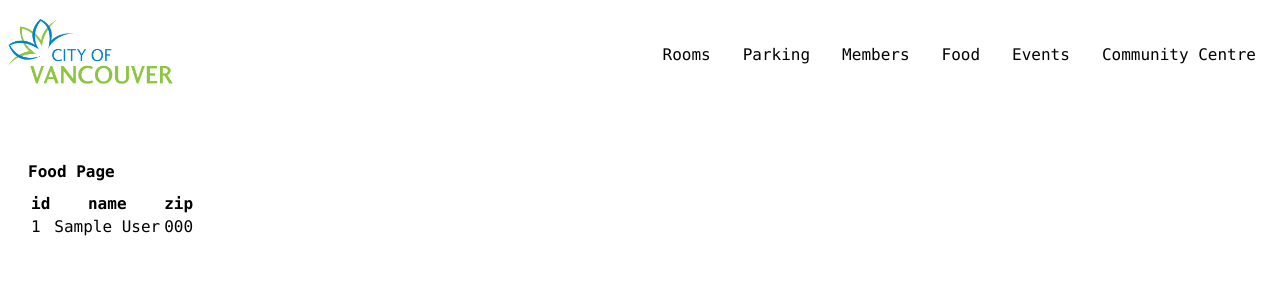
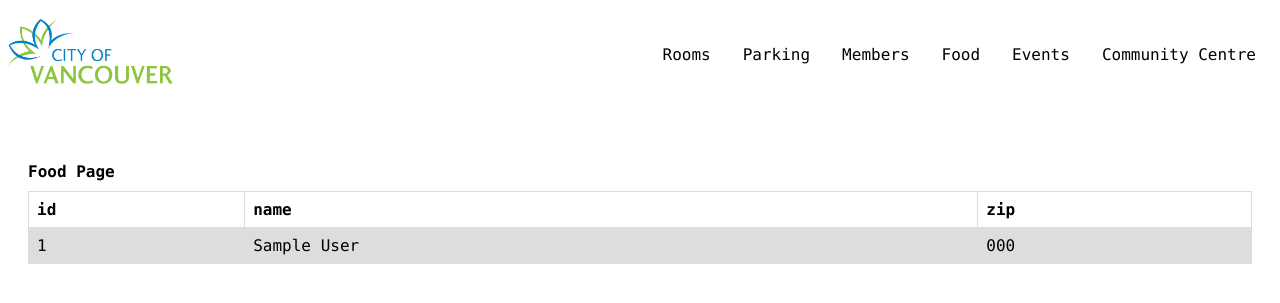
Before and after one commit to DavidCai1246/Community-Centre-SQL-Project, a PHP site: page /food.php in a window 1280 px wide. Shown: the top 303 px of the page. Run offline with PHP 8.4, Linux system fonts and the light colour scheme; tables that the repository leaves empty or names only in its code hold one stand-in row (values such as "Sample post").

Commit message:
added css table style

```diff
--- a/css/style.css
+++ b/css/style.css
@@ -6,7 +6,7 @@ html *
    font-family: "Lucida Console", "Courier New", monospace;
 }
 
-
+/* navbar style, adapted from w3 */
 ul {
     list-style-type: none;
     margin: 0;
@@ -30,3 +30,20 @@ ul {
   li a:hover:not(.active) {
     background-color: rgb(185, 255, 209);
   }
+
+
+ /* this is for main table style, adapted from w3  */
+  table {
+  font-family: arial, sans-serif;
+  border-collapse: collapse;
+  width: 100%;
+    }
+
+td, th {
+  border: 1px solid #dddddd;
+  text-align: left;
+  padding: 8px;
+}
+
+tr:nth-child(even) {
+  background-color: #dddddd;
```
